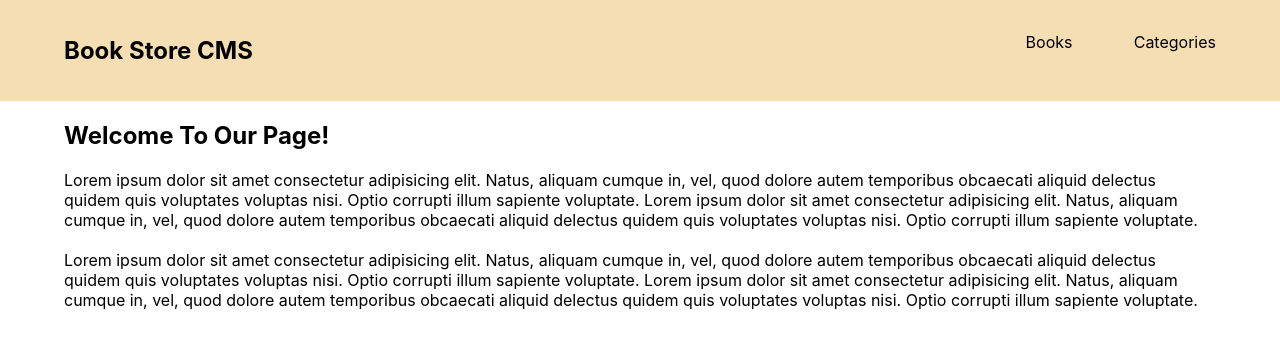
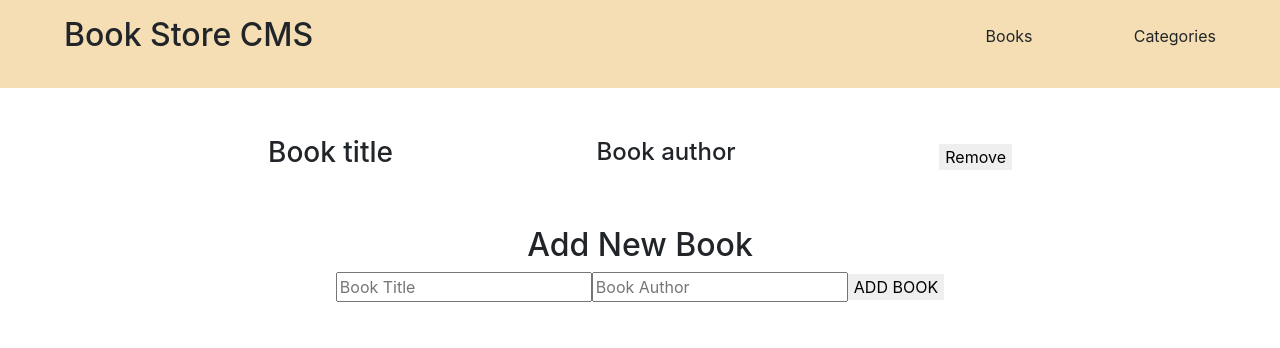
Before and after one commit to Errytagedesign/bookStore, a React (Create React App) app: page / in a window 1280 px wide. Shown: the top 348 px of the page. Built offline with nearby package versions, Linux system fonts and the light colour scheme.

Commit message:
Add books and book component

```diff
--- a/package.json
+++ b/package.json
@@ -7,8 +7,10 @@
     "@testing-library/react": "^13.4.0",
     "@testing-library/user-event": "^13.5.0",
     "big.js": "^6.2.1",
+    "bootstrap": "^5.3.1",
     "prop-types": "^15.8.1",
     "react": "^18.2.0",
+    "react-bootstrap": "^2.8.0",
     "react-dom": "^18.2.0",
     "react-router-dom": "^6.15.0",
     "react-scripts": "5.0.1",
--- /dev/null
+++ b/src/components/AddBooks.js
@@ -0,0 +1,16 @@
+import React from 'react';
+
+const AddBook = () => (
+  <div className="form">
+    <h2>Add New Book</h2>
+    <form>
+      <input type="text" name="title" placeholder="Book Title" />
+      <input type="text" name="author" placeholder="Book Author" />
+      <button type="submit" id="add-book">
+        ADD BOOK
+      </button>
+    </form>
+  </div>
+);
+
+export default AddBook;
--- /dev/null
+++ b/src/components/Book.js
@@ -0,0 +1,21 @@
+import React from 'react';
+import PropTypes from 'prop-types';
+
+const Book = ({ title, author }) => (
+  <>
+    <h3>{title}</h3>
+    <h4>{author}</h4>
+  </>
+);
+
+Book.propTypes = {
+  title: PropTypes.string,
+  author: PropTypes.string,
+};
+
+Book.defaultProps = {
+  title: '',
+  author: '',
+};
+
+export default Book;
--- a/src/components/Books.js
+++ b/src/components/Books.js
@@ -1,29 +1,15 @@
 import React from 'react';
+import AddBooks from './AddBooks';
+import Book from './Book';
 
-function Home() {
-  return (
-    <div className="home">
-      <h2 className="home-title">Welcome To Our Page!</h2>
-      <p className="paragraph">
-        Lorem ipsum dolor sit amet consectetur adipisicing elit. Natus, aliquam
-        cumque in, vel, quod dolore autem temporibus obcaecati aliquid delectus
-        quidem quis voluptates voluptas nisi. Optio corrupti illum sapiente
-        voluptate. Lorem ipsum dolor sit amet consectetur adipisicing elit.
-        Natus, aliquam cumque in, vel, quod dolore autem temporibus obcaecati
-        aliquid delectus quidem quis voluptates voluptas nisi. Optio corrupti
-        illum sapiente voluptate.
-        <br />
-        <br />
-        Lorem ipsum dolor sit amet consectetur adipisicing elit. Natus, aliquam
-        cumque in, vel, quod dolore autem temporibus obcaecati aliquid delectus
-        quidem quis voluptates voluptas nisi. Optio corrupti illum sapiente
-        voluptate. Lorem ipsum dolor sit amet consectetur adipisicing elit.
-        Natus, aliquam cumque in, vel, quod dolore autem temporibus obcaecati
-        aliquid delectus quidem quis voluptates voluptas nisi. Optio corrupti
-        illum sapiente voluptate.
-      </p>
-    </div>
-  );
-}
+const Books = () => (
+  <main className="d-flex flex-column container mt-5">
+    <section className="d-flex flex-row col-12 col-md-8 justify-content-between align-items-center mx-auto mb-5">
+      <Book title="Book title" author="Book author" />
+      <button type="button">Remove</button>
+    </section>
+    <AddBooks />
+  </main>
+);
 
-export default Home;
+export default Books;
--- a/src/index.js
+++ b/src/index.js
@@ -1,5 +1,6 @@
 import React from 'react';
 import ReactDOM from 'react-dom/client';
+import 'bootstrap/dist/css/bootstrap.min.css';
 import './index.css';
 import App from './App';
 import reportWebVitals from './reportWebVitals';
```
Also changed, not shown: src/components/Buttons.js (deleted, +0 -26 lines), src/components/Qoutes.js (deleted, +0 -33 lines), 1 other file (tests, documents, lock files or other folders).
